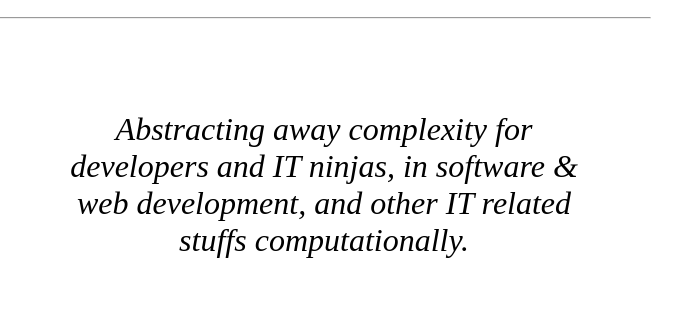
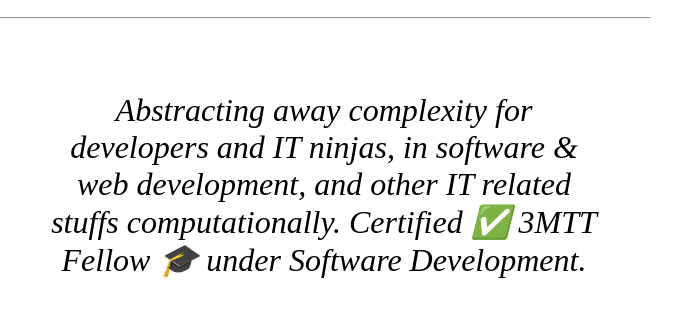
Before and after one commit to UsmanMusa1920/usmanmusa1920.github.io, a plain HTML site: page index.html in a window 1280 px wide. Shown: the part 1191-1519 px from the top of the page, 444-1126 px from the left. Drawn offline with Linux system fonts and the light colour scheme.

Commit message:
update site

```diff
--- a/index.html
+++ b/index.html
@@ -59,7 +59,7 @@
                     <center class="break"><hr></center>
                     <div class="short_intro">
                         <img src="./static/media/banner.png" alt="banner image">
-                        <div><p><i>Abstracting away complexity for developers and IT ninjas, in software & web development, and other IT related stuffs computationally.</i></p></div>
+                        <div><p><i>Abstracting away complexity for developers and IT ninjas, in software & web development, and other IT related stuffs computationally. Certified ✅ 3MTT Fellow 🎓 under Software Development.</i></p></div>
                     </div>
                     <center class="break"><hr></center>
 
```
